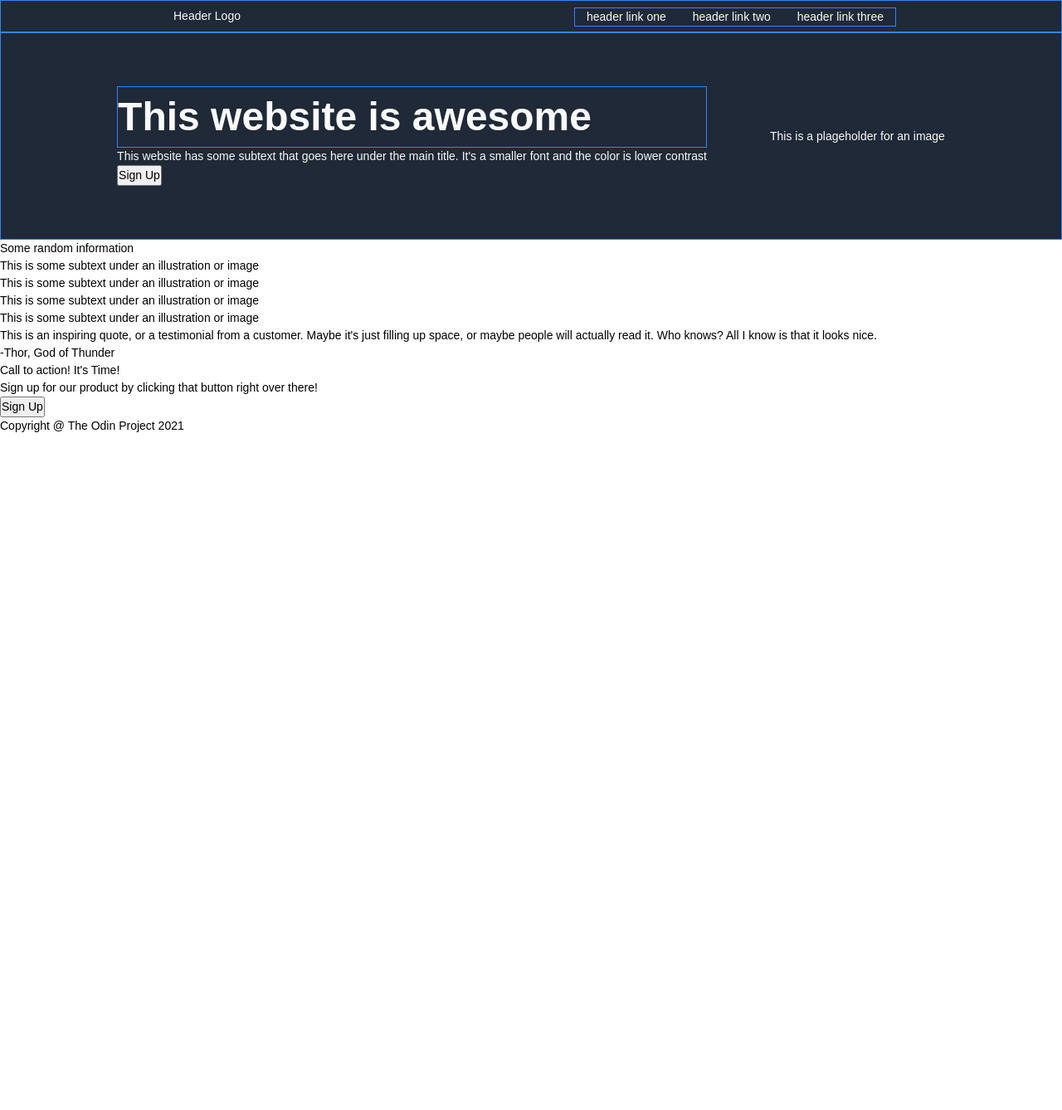
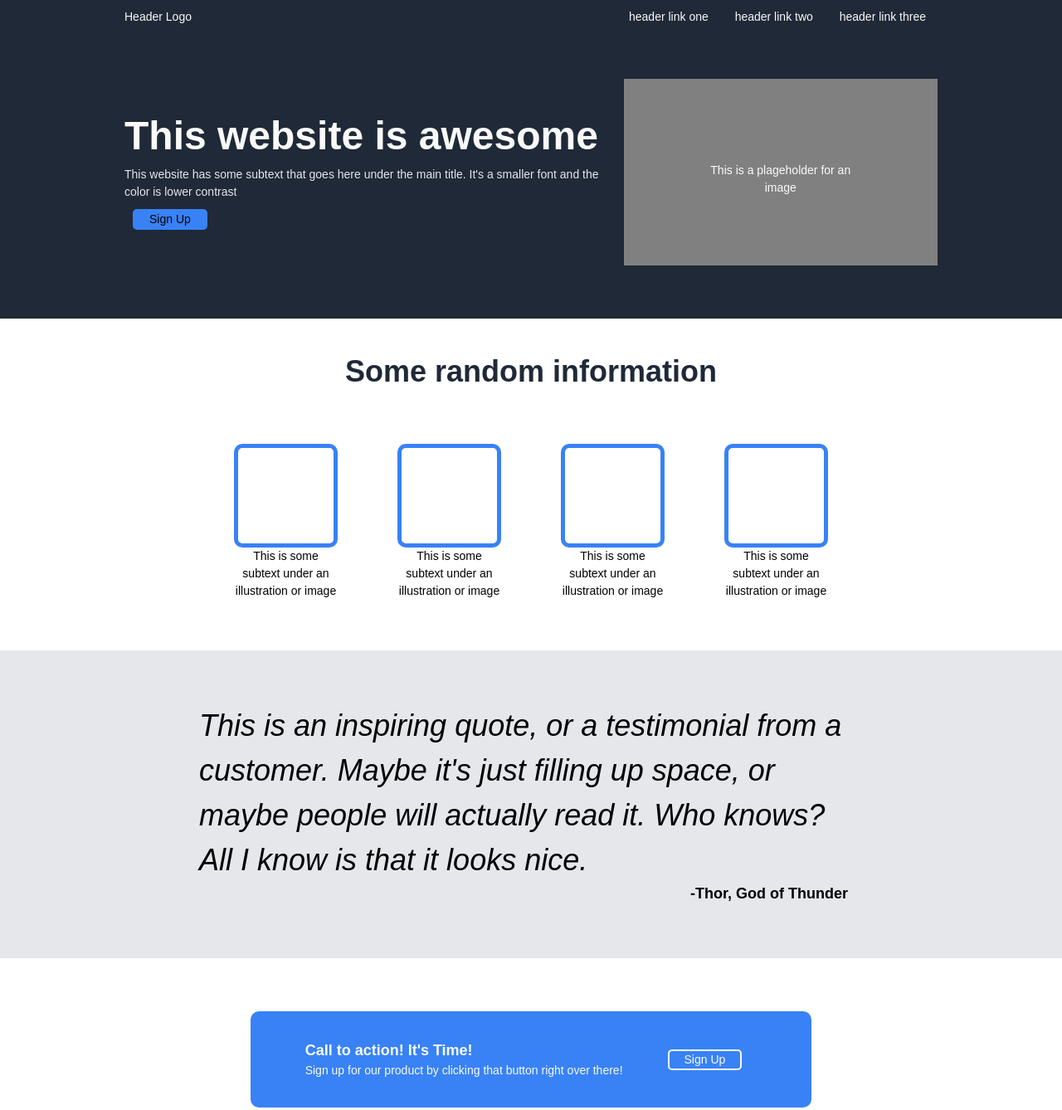
Before and after one commit to lpdm1/project-landing-page, a website built with Vite: page index.html in a window 1280 px wide. Shown: the top 1338 px of the page at 83% size. Before the commit the page ends 800 px from the top, so only its background shows below. Built offline with nearby package versions, Linux system fonts and the light colour scheme; a web font is replaced by a local one.

Commit message:
main-section, quote, cta and footer styles

```diff
--- a/index.html
+++ b/index.html
@@ -4,7 +4,11 @@
 <head>
   <meta charset="UTF-8" />
   <link rel="icon" type="image/svg+xml" href="/vite.svg" />
+  <link rel="stylesheet" href="style.css">
   <meta name="viewport" content="width=device-width, initial-scale=1.0" />
+  <link rel="preconnect" href="https://fonts.googleapis.com">
+  <link rel="preconnect" href="https://fonts.gstatic.com" crossorigin>
+  <link href="https://fonts.googleapis.com/css2?family=Signika+Negative:wght@300;400;700&display=swap" rel="stylesheet">
   <title>Odin Project - Landing Page</title>
 </head>
 
@@ -19,35 +23,52 @@
       </nav>
     </div>
   </header>
-  <main class="main-container">
+  <main>
     <div class="main-content">
       <h1>This website is awesome</h1>
       <p>This website has some subtext that goes here under the main title. It's a smaller font and the color is lower
         contrast</p>
       <button type="submit">Sign Up</button>
     </div>
-    <div class="content-container">This is a plageholder for an image</div>
+    <div class="image-container">This is a plageholder for an image</div>
   </main>
   <section class="main-section">
     <h2>Some random information</h2>
-    <div class="flexbox">
-      <div>This is some subtext under an illustration or image</div>
-      <div>This is some subtext under an illustration or image</div>
-      <div>This is some subtext under an illustration or image</div>
-      <div>This is some subtext under an illustration or image</div>
+    <div class="flexbox-container">
+      <div class="flex-content">
+        <div class="square"></div>
+        <div class="photo"> This is some subtext under an illustration or image</div>
+      </div>
+      <div class="flex-content">
+        <div class="square"></div>
+        <div class="photo"> This is some subtext under an illustration or image</div>
+      </div>
+      <div class="flex-content">
+        <div class="square"></div>
+        <div class="photo"> This is some subtext under an illustration or image</div>
+      </div>
+      <div class="flex-content">
+        <div class="square"></div>
+        <div class="photo"> This is some subtext under an illustration or image</div>
+      </div>
     </div>
   </section>
   <section class="quote">
-    <p>This is an inspiring quote, or a testimonial from a customer. Maybe it's just filling up space, or maybe people
-      will actually read it. Who knows? All I know is that it looks nice.</p>
-    <p>-Thor, God of Thunder</p>
+    <div class="quote-container">
+      <p class="quote-text">This is an inspiring quote, or a testimonial from a customer. Maybe it's just filling up
+        space, or maybe people
+        will actually read it. Who knows? All I know is that it looks nice.</p>
+      <p class="author">-Thor, God of Thunder</p>
+    </div>
   </section>
-  <section>
+  <section class="cta-container">
     <div class="cta">
-      <h3>Call to action! It's Time!</h3>
-      <p>Sign up for our product by clicking that button right over there!</p>
+      <div>
+        <h3>Call to action! It's Time!</h3>
+        <p>Sign up for our product by clicking that button right over there!</p>
+      </div>
+      <button type="submit">Sign Up</button>
     </div>
-    <button type="submit">Sign Up</button>
   </section>
   <footer>
     <p>Copyright @ The Odin Project 2021</p>
--- a/main.js
+++ b/main.js
@@ -1,4 +1,4 @@
-import "./style.css";
+// import "./style.css";
 
 // document.querySelector("#app").innerHTML = `
 //   <div>
--- a/style.css
+++ b/style.css
@@ -4,21 +4,24 @@
   --clr-primary-100: #f9faf8;
   --clr-neutral-800: #1f2937;
   --size-100: 0.25rem;
-  --size-200: 0.5rem;
+  --size-200: 0.625rem; /* 10px */
   --size-300: 1rem;
   --size-400: 1.125rem; /* 18px */
   --size-500: 1.5rem; /* 24px */
   --size-600: 2.25rem; /* 36px */
   --size-700: 3rem; /* 48px */
   --size-800: 4rem;
-  --size-900: 5rem;
+  --size-900: 9.375rem; /* 150px */
   --fs-400: 0.875rem;
   --fs-500: 1.125rem; /* 18px */
   --fs-600: 1.5rem; /* 24px */
   --fs-600: 2.25rem; /* 36px */
   --fs-800: 3rem; /* 48px */
+  --br-100: 5px;
+  --br-200: 10px;
   --ff-primary: "Montserrat", sans-serif;
   --ff-heading: "Fraunces", serif;
+  --fw-light: 300;
   --fw-regular: 400;
   --fw-bold: 700;
   --fs-body: var(--fs-400);
@@ -112,24 +115,23 @@ body {
 }
 
 header {
-  border: #3882f6 1px solid;
   display: flex;
-  flex-direction: row;
+  justify-content: space-between;
+  padding: var(--size-200) var(--size-900) 0 var(--size-900);
   background-color: #1f2937;
   color: var(--clr-primary-100);
-  padding: var(--size-200);
 }
 
-header > .header-logo {
+/* header > .header-logo {
   position: relative;
   left: 200px;
-}
+} */
 
-header nav {
+/* header nav {
   position: absolute;
   right: 200px;
   border: #3882f6 1px solid;
-}
+} */
 
 header a {
   text-decoration: none;
@@ -141,15 +143,131 @@ main {
   background-color: #1f2937;
   color: var(--clr-primary-100);
   display: flex;
-  flex-direction: row;
-  justify-content: space-evenly;
+  justify-content: space-between;
   align-items: center;
-  padding: var(--size-800);
-  border: #3882f6 1px solid;
+  padding: var(--size-800) var(--size-900);
 }
 
 .main-content h1 {
   font-weight: var(--fw-bold);
   font-size: var(--fs-800);
-  border: #3882f6 1px solid;
 }
+
+.main-content p {
+  color: var(--clr-primary-200);
+}
+
+button {
+  background-color: var(--clr-accent-400);
+  border-radius: var(--br-100);
+  border: 2px solid var(--clr-accent-400);
+  padding: 0 var(--size-400);
+  margin: var(--size-200);
+  height: fit-content;
+}
+
+.image-container {
+  background-color: gray;
+  text-align: center;
+  height: 225px;
+  padding: 100px;
+}
+
+.main-section {
+  display: flex;
+  flex-direction: column;
+  justify-content: space-evenly;
+  align-items: center;
+  height: 400px;
+}
+
+.main-section h2 {
+  font-weight: var(--fw-bold);
+  font-size: var(--fs-600);
+  color: #1f2937;
+  padding: var(--size-500);
+}
+
+.flexbox-container {
+  width: 100%;
+  display: flex;
+  flex-direction: row;
+  justify-content: center;
+  padding: var(--size-500) 0 var(--size-700);
+}
+.square {
+  border: var(--br-100) solid #3882f6;
+  width: 125px;
+  height: 125px;
+  border-radius: var(--br-200);
+}
+.flex-content {
+  max-width: 125px;
+  margin: 0 var(--size-600);
+  text-align: center;
+}
+
+.quote {
+  background-color: var(--clr-primary-200);
+  /* padding: var(--size-900); */
+  width: 100%;
+  display: flex;
+  justify-content: center;
+}
+.quote-container {
+  display: flex;
+  flex-direction: column;
+  padding: var(--size-800) 0;
+}
+.quote-text {
+  font-size: var(--fs-600);
+  max-width: 800px;
+  font-weight: var(--fw-light);
+  font-style: italic;
+}
+
+.author {
+  font-weight: var(--fw-bold);
+  font-size: var(--fs-500);
+  align-self: end;
+  padding-right: var(--size-400);
+}
+
+.cta-container {
+  display: flex;
+  flex-direction: row;
+  justify-content: center;
+  color: var(--clr-primary-100);
+  padding: var(--size-800) 0;
+}
+
+.cta {
+  display: flex;
+  flex-direction: row;
+  background-color: var(--clr-accent-400);
+  padding: var(--size-400) var(--size-700);
+  border-radius: var(--br-200);
+  justify-content: center;
+  align-items: center;
+}
+
+.cta div h3 {
+  font-weight: var(--fw-bold);
+  font-size: var(--fs-500);
+}
+
+.cta div {
+  padding: var(--size-300) var(--size-400);
+}
+
+.cta button {
+  border: 2px solid var(--clr-primary-100);
+  color: var(--clr-primary-100);
+  margin: 0 var(--size-600);
+}
+footer {
+  background-color: var(--clr-neutral-800);
+  color: var(--clr-primary-100);
+  text-align: center;
+  padding: var(--size-300);
+}
```
